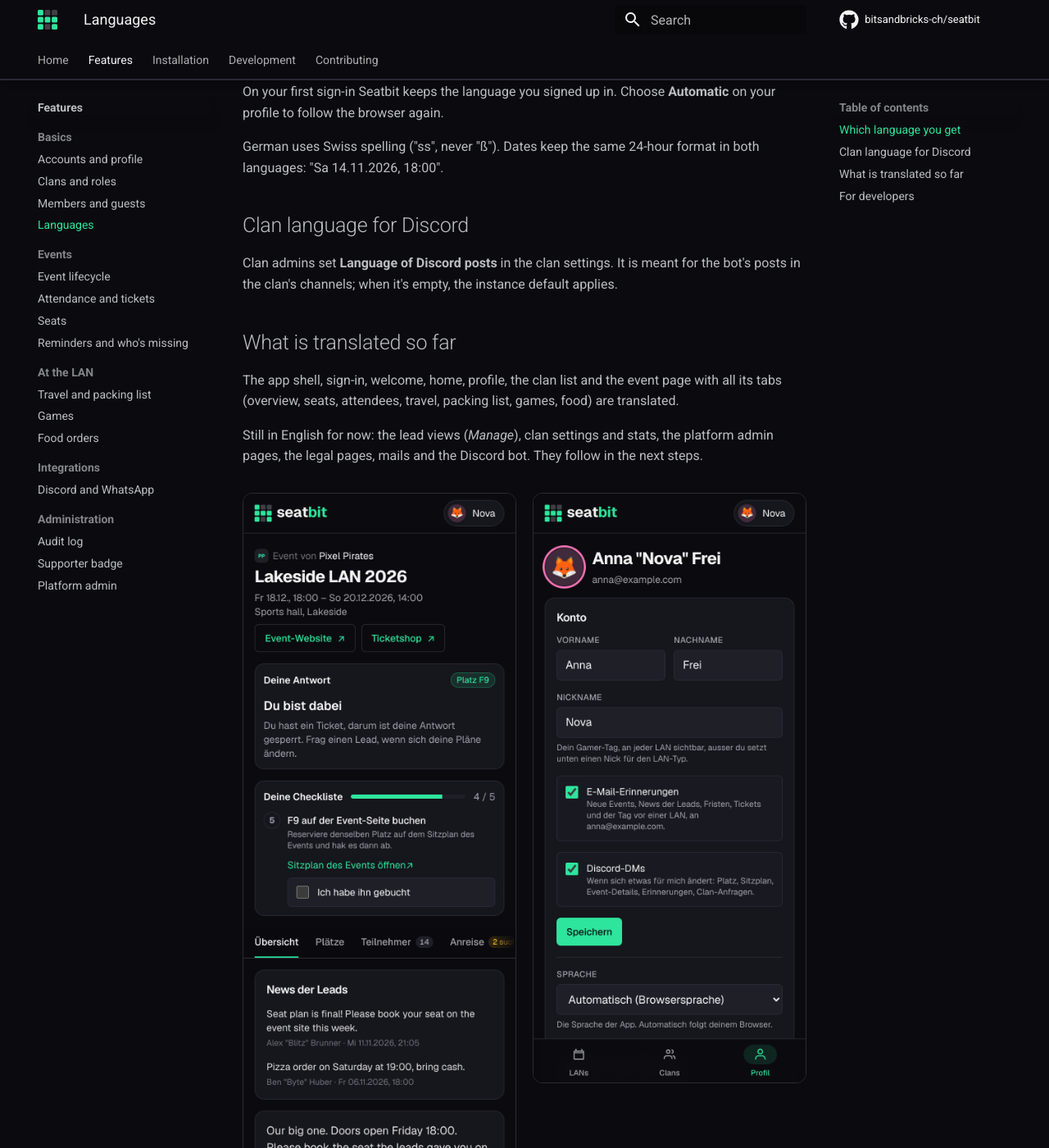
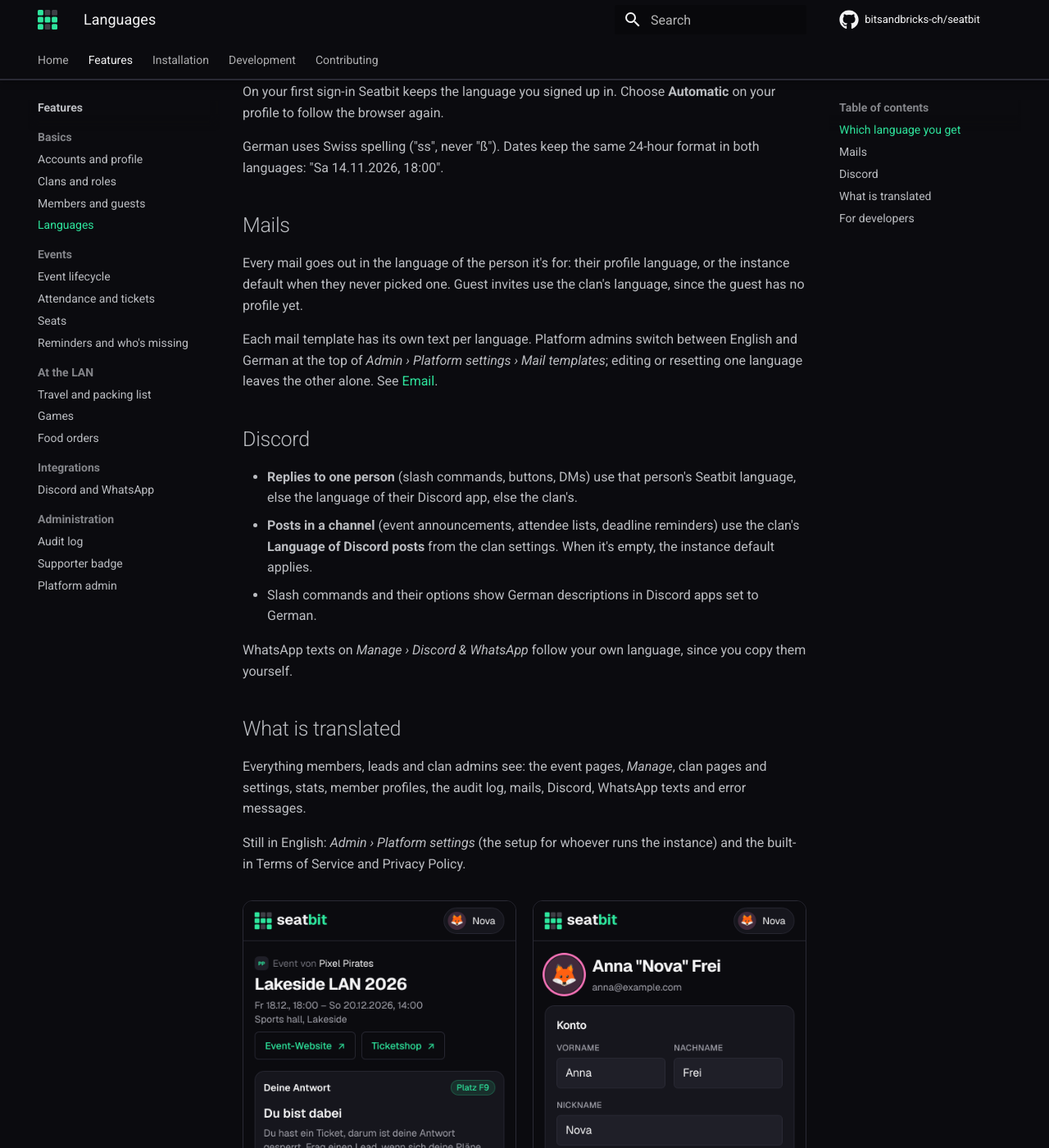
Before and after one commit to bitsandbricks-ch/seatbit, an MkDocs documentation site: the page built from docs/features/languages.md, in a window 1280 px wide and 1400 px high, scrolled down 548 px. Shown: the whole window at 82% size. Built offline with MkDocs 1.6.1 and Material for MkDocs 9.7.7, drawn with Linux system fonts in a browser that asks for light colours; comment, search, counter and statistics services are not loaded.

Commit message:
Docs for mails and Discord per language, German manage and stats screenshots
Co-Authored-By: Claude Opus 5.5 <noreply@anthropic.com>
Claude-Session: https://claude.ai/code/session_01Mn3pynHbhxDPHqjvFxLAGQ

```diff
--- a/docs/features/languages.md
+++ b/docs/features/languages.md
@@ -15,15 +15,25 @@ On your first sign-in Seatbit keeps the language you signed up in. Choose **Auto
 
 German uses Swiss spelling ("ss", never "ß"). Dates keep the same 24-hour format in both languages: "Sa 14.11.2026, 18:00".
 
-## Clan language for Discord
+## Mails
 
-Clan admins set **Language of Discord posts** in the clan settings. It is meant for the bot's posts in the clan's channels; when it's empty, the instance default applies.
+Every mail goes out in the language of the person it's for: their profile language, or the instance default when they never picked one. Guest invites use the clan's language, since the guest has no profile yet.
 
-## What is translated so far
+Each mail template has its own text per language. Platform admins switch between English and German at the top of *Admin › Platform settings › Mail templates*; editing or resetting one language leaves the other alone. See [Email](../installation/email.md#mail-templates).
 
-The app shell, sign-in, welcome, home, profile, the clan list and the event page with all its tabs (overview, seats, attendees, travel, packing list, games, food) are translated.
+## Discord
 
-Still in English for now: the lead views (*Manage*), clan settings and stats, the platform admin pages, the legal pages, mails and the Discord bot. They follow in the next steps.
+- **Replies to one person** (slash commands, buttons, DMs) use that person's Seatbit language, else the language of their Discord app, else the clan's.
+- **Posts in a channel** (event announcements, attendee lists, deadline reminders) use the clan's **Language of Discord posts** from the clan settings. When it's empty, the instance default applies.
+- Slash commands and their options show German descriptions in Discord apps set to German.
+
+WhatsApp texts on *Manage › Discord & WhatsApp* follow your own language, since you copy them yourself.
+
+## What is translated
+
+Everything members, leads and clan admins see: the event pages, *Manage*, clan pages and settings, stats, member profiles, the audit log, mails, Discord, WhatsApp texts and error messages.
+
+Still in English: *Admin › Platform settings* (the setup for whoever runs the instance) and the built-in Terms of Service and Privacy Policy.
 
 <div class="phones" markdown>
 <figure markdown>
@@ -40,6 +50,10 @@ Still in English for now: the lead views (*Manage*), clan settings and stats, th
 
 ![Home page in German](../screenshots/desktop-lans-de.png){ .shot }
 
+![Manage page in German](../screenshots/desktop-manage-de.png){ .shot }
+
+![Clan stats in German](../screenshots/desktop-clan-stats-de.png){ .shot }
+
 ## For developers
 
 Texts live in `src/i18n/messages/en.ts` and `de.ts`; TypeScript checks that both have the same keys. Server components use `await getT()` from `src/i18n/server.ts`, client components `useT()` from `src/i18n/client.tsx`. See [Architecture](../development/architecture.md#languages).
--- a/src/components/seat-map.tsx
+++ b/src/components/seat-map.tsx
@@ -160,7 +160,7 @@ export function SeatMap({
 
   function onCell(row: number, col: number, s?: SeatView) {
     if (admin && layout) {
-      if (s?.userId && !confirm(`${s.label} is taken by ${s.name ?? s.nick}. Remove the seat anyway?`)) return;
+      if (s?.userId && !confirm(t("seatFlow.removeTakenQ", { seat: s.label, name: s.name ?? s.nick }))) return;
       return run(() => toggleSeatCell(lanId, row, col));
     }
     if (!s) return;
```
Also changed, not shown: docs/features/discord.md (+4 -0 lines), docs/installation/email.md (+2 -0 lines), docs/screenshots/desktop-clan-stats-de.png (added), docs/screenshots/desktop-manage-de.png (added), 3 other files.
